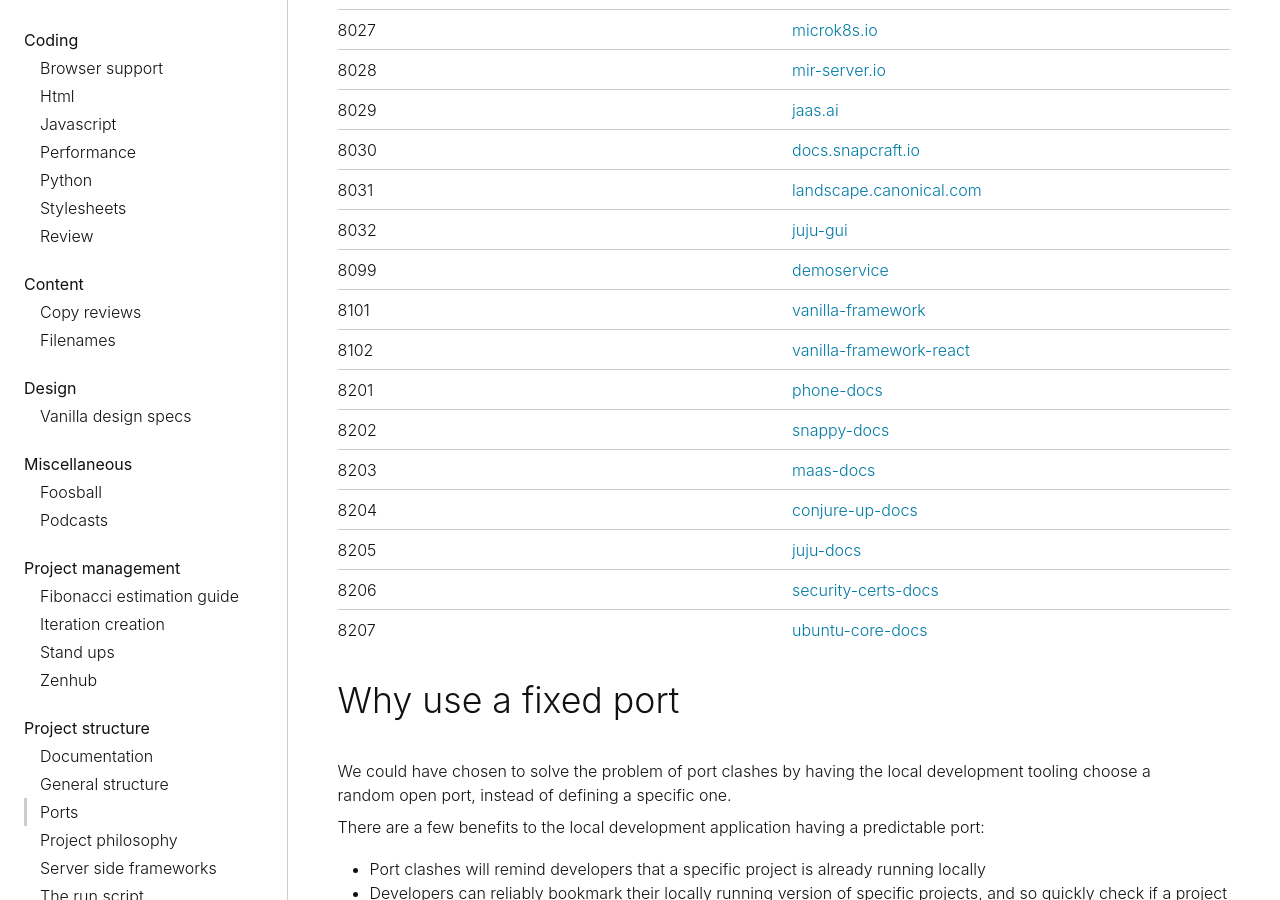
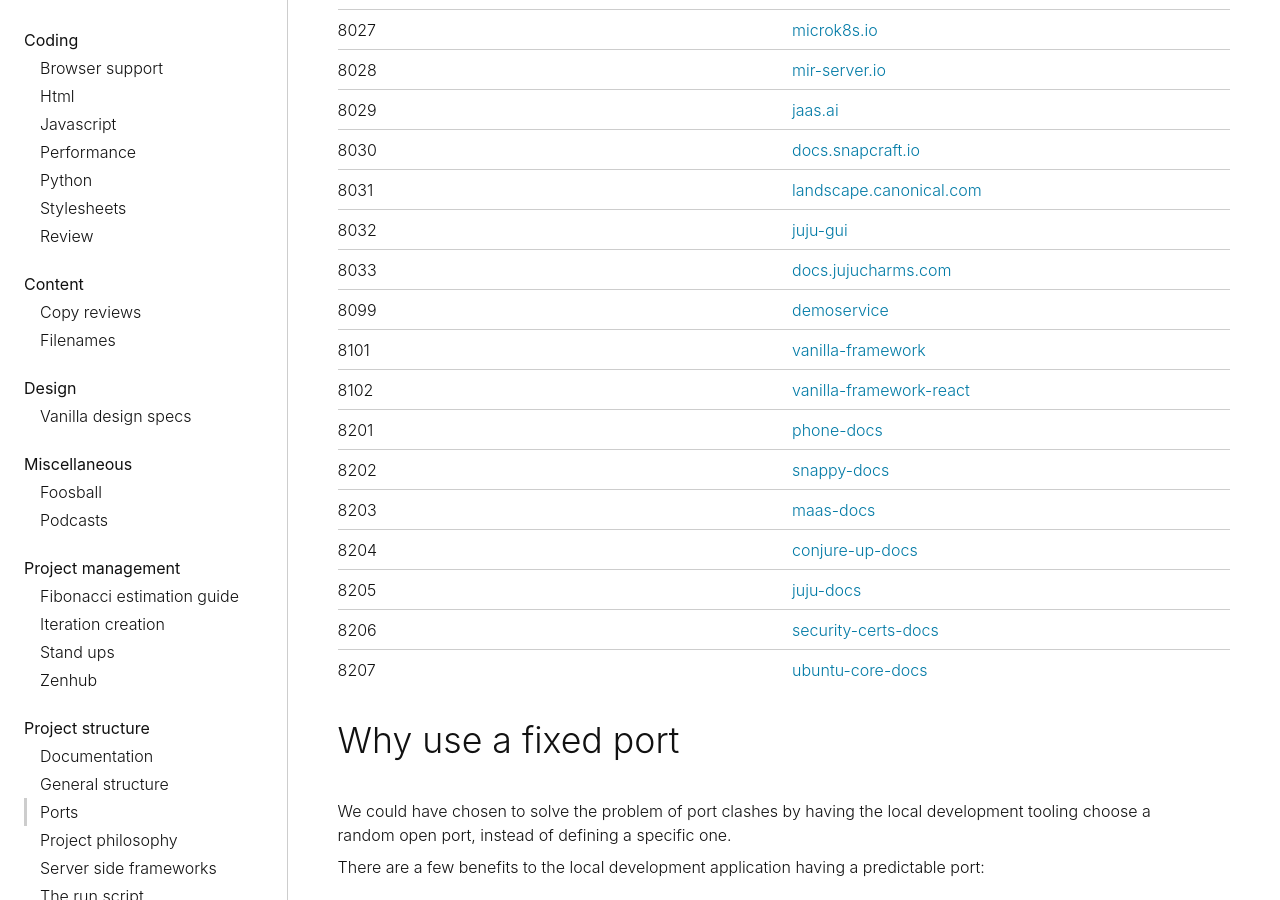
Before and after one commit to canonical-web-and-design/practices, a Jekyll site: the page built from project-structure/ports.md, in a window 1280 px wide and 900 px high, scrolled down 1685 px. Built offline with Jekyll 4.4.1, drawn with Linux system fonts in a browser that asks for light colours; some web fonts are replaced.

Commit message:
Reserve port 8033
For docs.jujucharms.com

```diff
--- a/project-structure/ports.md
+++ b/project-structure/ports.md
@@ -45,6 +45,7 @@
 | 8030 | [docs.snapcraft.io](https://github.com/canonical-websites/docs.snapcraft.io)                      |
 | 8031 | [landscape.canonical.com](https://github.com/canonical-websites/landscape.canonical.com)          |
 | 8032 | [juju-gui](https://github.com/juju/juju-gui)                                                      |
+| 8033 | [docs.jujucharms.com](https://github.com/canonical-websites/docs.jujucharms.com)                  |
 | 8099 | [demoservice](https://github.com/canonical-webteam/demoservice)                                   |
 | 8101 | [vanilla-framework](https://github.com/vanilla-framework/vanilla-framework)                       |
 | 8102 | [vanilla-framework-react](https://github.com/vanilla-framework/vanilla-framework-react)           |
```
